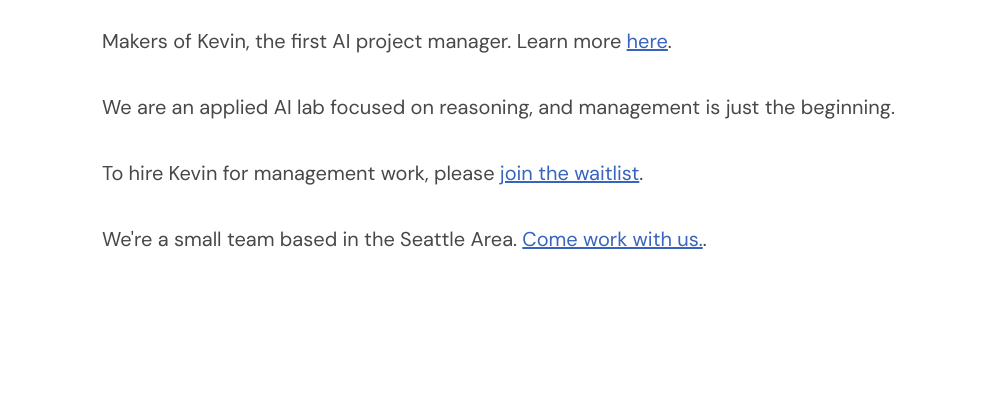
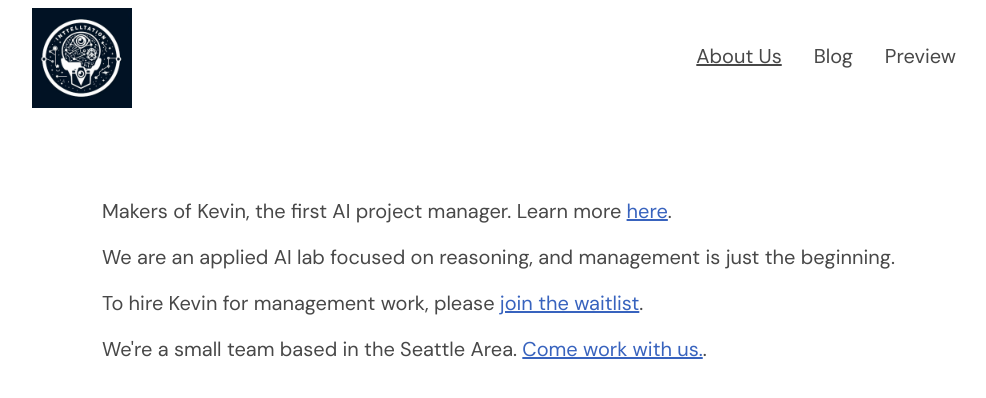
Before and after one commit to MeanderingProgrammer/Kevin, a SvelteKit app: page / in a window 1280 px wide. Shown: the top 398 px of the page, without its empty margins (138-1124 px from the left). Built offline with nearby package versions, Linux system fonts and the light colour scheme.

Commit message:
Add navbar

```diff
--- a/src/lib/index.ts
+++ /dev/null
@@ -1 +0,0 @@
-// place files you want to import through the `$lib` alias in this folder.
--- a/src/routes/+layout.svelte
+++ b/src/routes/+layout.svelte
@@ -1,8 +1,11 @@
 <script>
     import './styles.css';
+    import Header from './Header.svelte';
 </script>
 
 <div class="app">
+    <Header />
+
     <main>
         <slot />
     </main>
@@ -12,15 +15,14 @@
     .app {
         display: flex;
         flex-direction: column;
+        flex: 1;
+        width: 100%;
+        max-width: 940px;
+        margin: 0 auto;
+        font-family: 'DM Sans';
     }
 
     main {
-        display: flex;
-        flex-direction: column;
-        flex: 1;
-        width: 100%;
-        max-width: 800px;
-        margin: 0 auto;
-        box-sizing: border-box;
+        padding: 70px;
     }
 </style>
--- a/src/routes/+page.svelte
+++ b/src/routes/+page.svelte
@@ -8,7 +8,7 @@
 
 <style>
     p {
-        color: #484848;
+        color: var(--color-text);
         font-size: 20px;
     }
 </style>
--- /dev/null
+++ b/src/routes/Header.svelte
@@ -0,0 +1,51 @@
+<script>
+    import { page } from '$app/stores';
+    import logo from '$lib/assets/logo.png';
+</script>
+
+<header>
+    <img src={logo} alt="Intellection logo" class="logo" />
+
+    <nav>
+        <ul>
+            <li aria-current={$page.url.pathname === '/' ? 'page' : undefined}>
+                <a href="/">About Us</a>
+            </li>
+            <li aria-current={$page.url.pathname === '/blog' ? 'page' : undefined}>
+                <a href="/blog">Blog</a>
+            </li>
+            <li aria-current={$page.url.pathname === '/preview' ? 'page' : undefined}>
+                <a href="/preview">Preview</a>
+            </li>
+        </ul>
+    </nav>
+</header>
+
+<style>
+    header {
+        display: flex;
+        justify-content: space-between;
+    }
+
+    .logo {
+        width: 100px;
+        height: 100px;
+    }
+
+    ul {
+        display: flex;
+        list-style: none;
+        margin-top: 35px;
+    }
+
+    li a {
+        color: var(--color-text);
+        font-size: 20px;
+        padding: 0 1rem;
+        text-decoration: none;
+    }
+
+    li[aria-current='page'] a {
+        text-decoration: underline;
+    }
+</style>
--- a/src/routes/styles.css
+++ b/src/routes/styles.css
@@ -1,11 +1,8 @@
 @import '@fontsource/dm-sans';
 
 :root {
+    --color-text: #484848;
     --color-theme-1: #3863be;
-}
-
-body {
-    font-family: 'DM Sans';
 }
 
 a {
```
Also changed, not shown: src/lib/assets/logo.png (renamed from static/logo.png).
